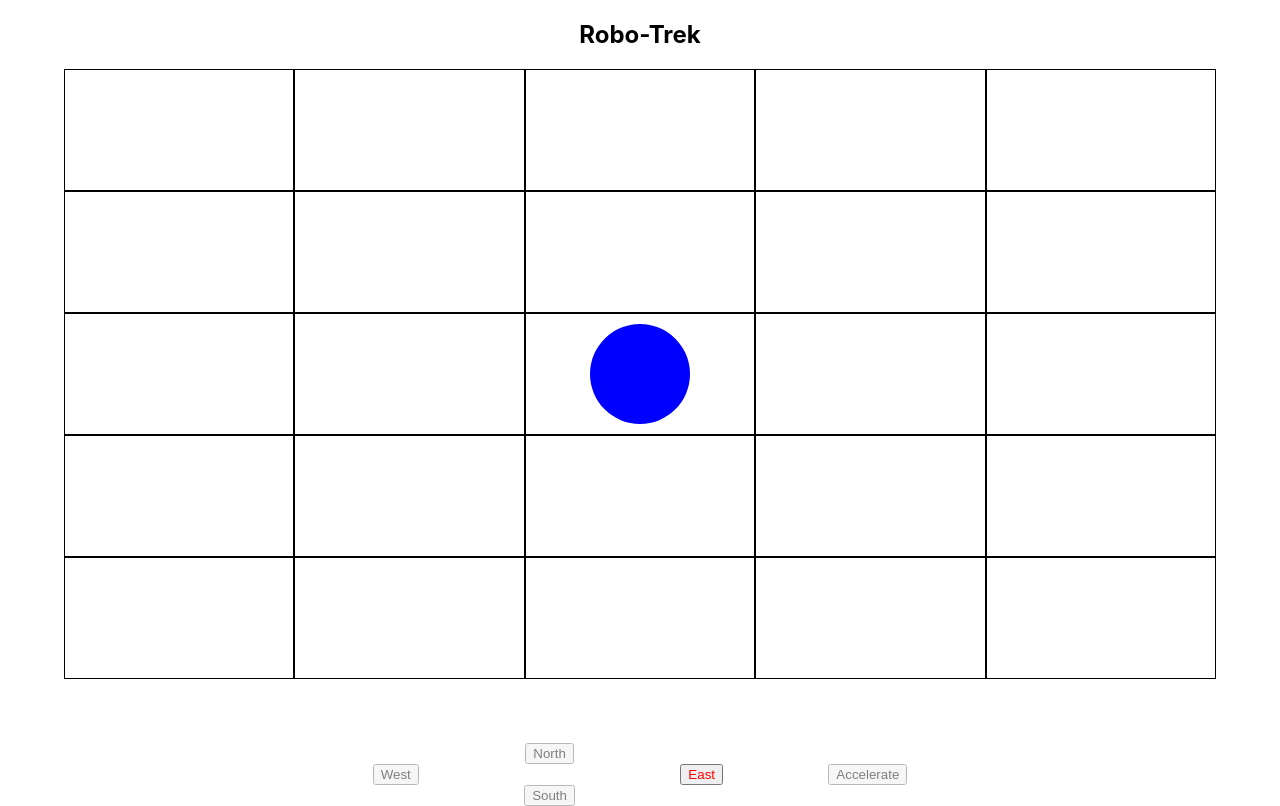
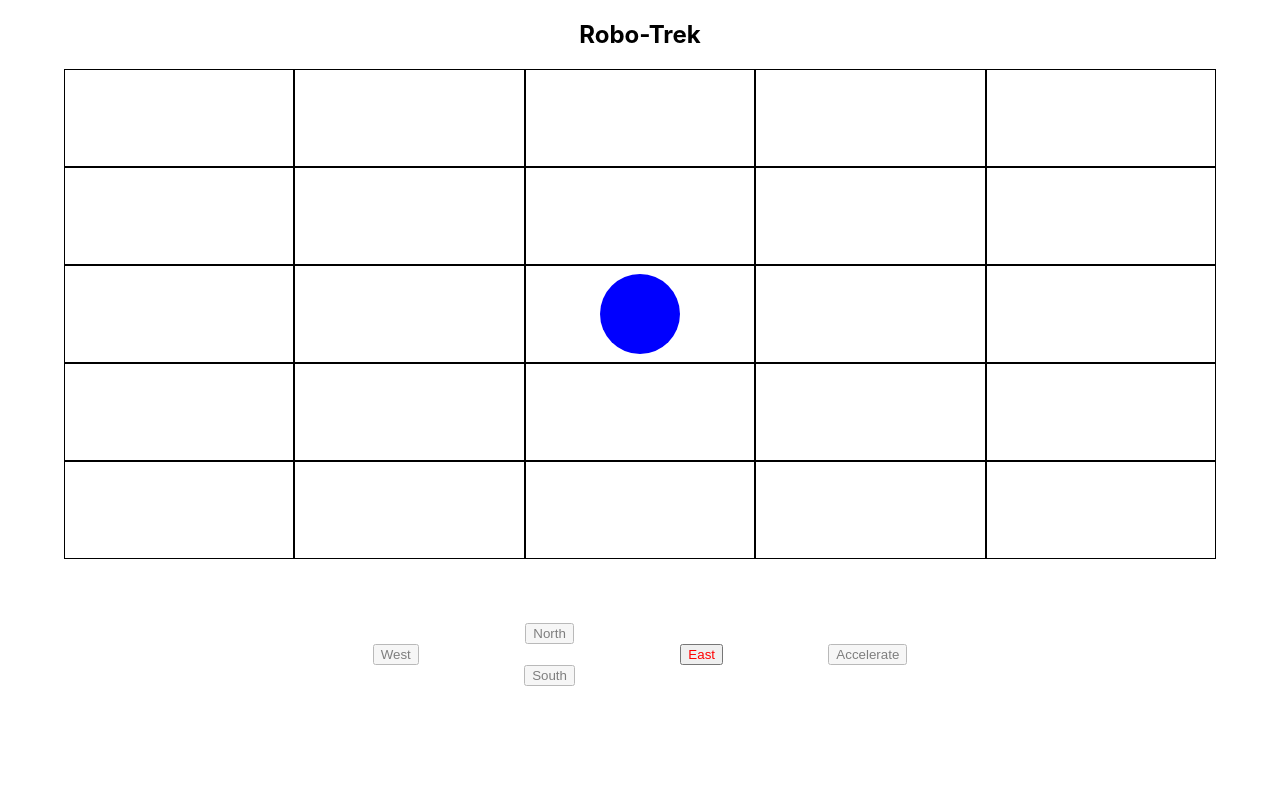
Before and after one commit to kylewjackson/robot, a React (Create React App) app in the folder robot-app.nosync/: page / in a window 1280 px wide. Built offline with nearby package versions, Linux system fonts and the light colour scheme.

Commit message:
changed dimensions to vh for ball/robo

```diff
--- a/robot-app.nosync/src/App.css
+++ b/robot-app.nosync/src/App.css
@@ -15,7 +15,7 @@
     div[class^='cell'] {
       display: grid;
       place-items: center;
-      min-height: 15vh;
+      min-height: 12vh;
       border: 1px solid black;
     }
 
@@ -62,8 +62,8 @@
     #robot {
       display: block;
       position: relative;
-      width: 100px;
-      height: 100px;
+      width: 10vh;
+      height: 10vh;
       background-color: blue;
       border-radius: 50%;
     }
```
